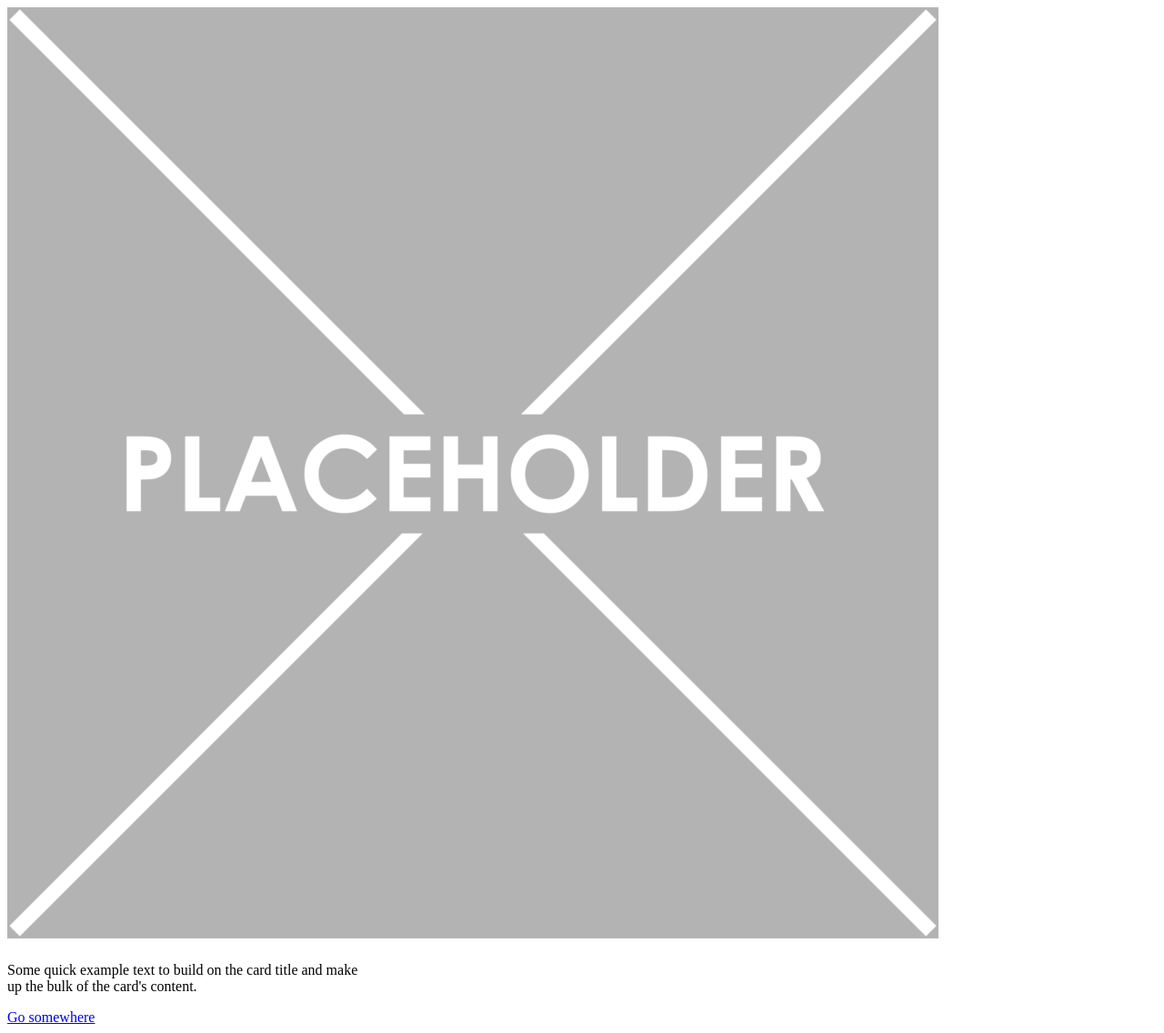
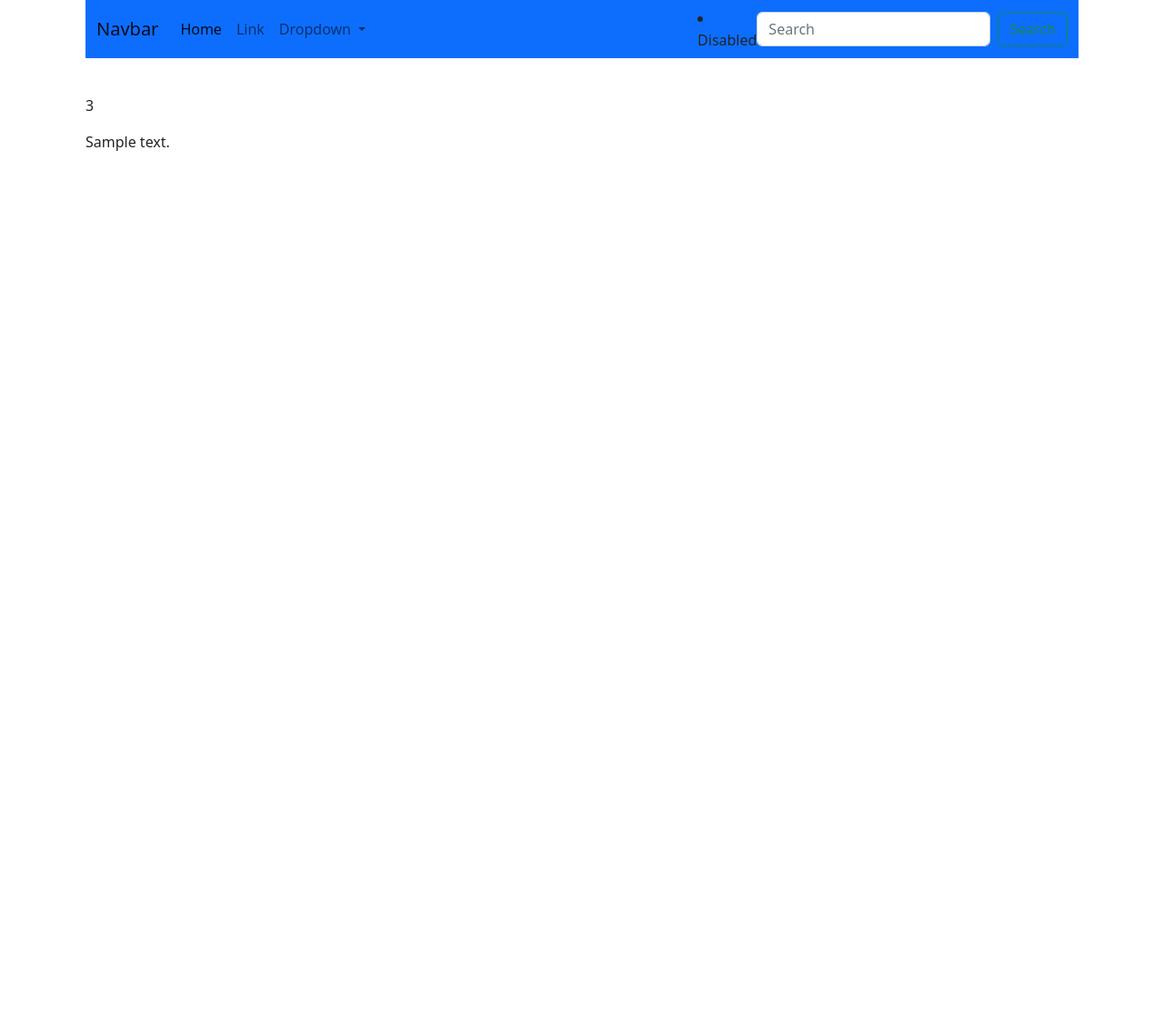
Before and after one commit to TUDublin/code-and-docs-CiananNicolai, a Django app: template code/messagingApp/templates/post.html in a window 1280 px wide. Shown: the whole page at 91% size. After the commit the page ends 166 px from the top, so only its background shows below. Run offline with Django 4.2, Linux system fonts and the light colour scheme; the template is opened without the code that fills it: most values are stand-ins (such as "Sample title", 1, 10 or a date in 2020); parts of the project's set-up code (start-up, migrations or seed data) failed here and were passed over.

Commit message:
Before homepage redesign, seperation of post feed.

```diff
--- a/code/messagingApp/accounts/admin.py
+++ b/code/messagingApp/accounts/admin.py
@@ -1,14 +1,13 @@
-import email
 from django.contrib import admin
 from django.contrib.auth.admin import UserAdmin
 
-from .forms import CustomUserCreationForm, CustomUserChangeForm
+from .forms import CustomUserChangeForm, CustomUserCreationForm
 from .models import CustomUser
 
 class CustomUserAdmin(UserAdmin):
     add_form = CustomUserCreationForm
     form = CustomUserChangeForm
     model = CustomUser
-    list_display = ['email','username','age','is_staff']
+    list_display = ['email','username','age']
 
 admin.site.register(CustomUser, CustomUserAdmin)
--- a/code/messagingApp/accounts/urls.py
+++ b/code/messagingApp/accounts/urls.py
@@ -1,4 +1,5 @@
 from django.urls import path
+from pages import views
 from .views import signupView, signinView, signoutView
 
 urlpatterns = [
--- a/code/messagingApp/accounts/views.py
+++ b/code/messagingApp/accounts/views.py
@@ -27,7 +27,7 @@
             user = authenticate(username=username, password=password)
             if user is not None:
                 login(request, user)
-                return redirect('shop:allProdCat')
+                return redirect('base')
             else:
                 return redirect('signup')
     else:
--- a/code/messagingApp/messagingApp/urls.py
+++ b/code/messagingApp/messagingApp/urls.py
@@ -13,14 +13,19 @@
     1. Import the include() function: from django.urls import include, path
     2. Add a URL to urlpatterns:  path('blog/', include('blog.urls'))
 """
+from django.contrib.staticfiles.storage import staticfiles_storage
 from django.contrib import admin
 from django.urls import path, include
 from django.conf import settings
-from django.conf.urls.static import static
+from django.views.generic.base import RedirectView
 from django.conf.urls.static import static
 
 urlpatterns = [
+
     path('admin/', admin.site.urls),
     path('accounts/', include('accounts.urls')),
     path('', include('pages.urls')),
+    path(
+        "favicon.ico",
+        RedirectView.as_view(url=staticfiles_storage.url("favicon.ico"))),
 ] + static(settings.MEDIA_URL, document_root=settings.MEDIA_ROOT)
--- a/code/messagingApp/pages/urls.py
+++ b/code/messagingApp/pages/urls.py
@@ -1,7 +1,8 @@
 from django.urls import path
-from .views import HomePageView
+from .views import HomePageView, UserPostList
 
 
 urlpatterns = [
     path('', HomePageView.as_view(), name='home'),
+    path('', UserPostList.as_view(), name='home'),
     ]
--- a/code/messagingApp/templates/base.html
+++ b/code/messagingApp/templates/base.html
@@ -9,37 +9,20 @@
     <link href="https://cdn.jsdelivr.net/npm/bootstrap@5.2.2/dist/css/bootstrap.min.css" rel="stylesheet" integrity="sha384-Zenh87qX5JnK2Jl0vWa8Ck2rdkQ2Bzep5IDxbcnCeuOxjzrPF/et3URy9Bv1WTRi" crossorigin="anonymous">
     <script src="https://cdn.jsdelivr.net/npm/bootstrap@5.2.2/dist/js/bootstrap.bundle.min.js" integrity="sha384-OERcA2EqjJCMA+/3y+gxIOqMEjwtxJY7qPCqsdltbNJuaOe923+mo//f6V8Qbsw3" crossorigin="anonymous"></script>
 
-  </head>
+</head>
 <body class="bgc0">
   <div class="container d-grid gap-3">
-    	<div class="container-fluid navbar-fixed-top my_top_navarbar_div bgc1">
-        {% include 'navbar.html' %}
+    <div class="container-fluid navbar-fixed-top my_top_navarbar_div bgc1">
+      {% include 'navbar.html' %}
 		</div>
+    <div class="container py-4">
+		  {% block content %}
 
-		{% block content %}
-		{% endblock %}
-
+		  {% endblock content %}
+    </div>
 	</div>
 
 <script>
-// window.onload = function () {
-//   var startPos;
-//   var geoSuccess = function (position) {
-//     startPos = position;
-//     document.getElementById('startLat').innerHTML = startPos.coords.latitude;
-//     document.getElementById('startLon').innerHTML = startPos.coords.longitude;
-//   };
-//   var geoError = function (error) {
-//     console.log('Error occurred. Error code: ' + error.code);
-//     // error.code can be:
-//     //   0: unknown error
-//     //   1: permission denied
-//     //   2: position unavailable (error response from location provider)
-//     //   3: timed out
-//   };
-//   navigator.geolocation.getCurrentPosition(geoSuccess, geoError);
-// };
-
 const successCallback = (position) => {
   console.log(position);
 };
@@ -58,9 +41,6 @@
   console.log('Geolocation is not supported for this Browser/OS.');
 }
 const id = navigator.geolocation.watchPosition(successCallback, errorCallback);
-
-
-
 </script>
 </body>
 </html></html>
--- a/code/messagingApp/templates/navbar.html
+++ b/code/messagingApp/templates/navbar.html
@@ -1,5 +1,3 @@
-
-{% load static %}
 <nav class="navbar navbar-expand-lg bg-primary">
     <div class="container-fluid">
       <a class="navbar-brand" href="#">Navbar</a>
@@ -19,7 +17,6 @@
               Dropdown
             </a>
             <ul class="dropdown-menu">
-
                 {% if user.is_authenticated %}
                 <li>
                           Welcome, <a href="#" class="dropdown-toggle" data-toggle="dropdown"
--- a/code/messagingApp/templates/post.html
+++ b/code/messagingApp/templates/post.html
@@ -1,27 +1,11 @@
-<!DOCTYPE html>
-<html lang="en">
-<head>
-    <meta charset="UTF-8">
-    <meta http-equiv="X-UA-Compatible" content="IE=edge">
-    <meta name="viewport" content="width=device-width, initial-scale=1.0">
-    <title>Document</title>
-
-
-</head>
-<body>
-
-    <div class ="row justify-content-center ">
-        <div class="card " style="width: 400px;"  >
-        <img src="media/placeholder.jpg" class="card-img-top"  alt="..." >
-
-        <div class="card-body">
-            <h5 class="card-title"></h5>
-            <p class="card-text">Some quick example text to build on the card title and make up the bulk of the card's content.</p>
-            <a href="#" class="btn btn-primary">Go somewhere</a>
+{% extends 'base.html' %}
+{% block title %}pages{% endblock title %}
+{% block content %}
+<p>3</p>
+<!-- Blog Entries Column -->
+<div class="col-md-8 mt-3 left">
+    {% for user in object_list  %}
+            <p>{{user.text }}</p>
         </div>
-    </div>
-</div>
-
-
-</body>
-</html>
+   {% endfor %}
+{% endblock content %}
```
Also changed, not shown: code/messagingApp/pages/models.py (+10 -4 lines), code/messagingApp/pages/views.py (+7 -2 lines), code/messagingApp/db.sqlite3, code/messagingApp/pages/forms.py (deleted), code/messagingApp/static/favicon.ico (added).
